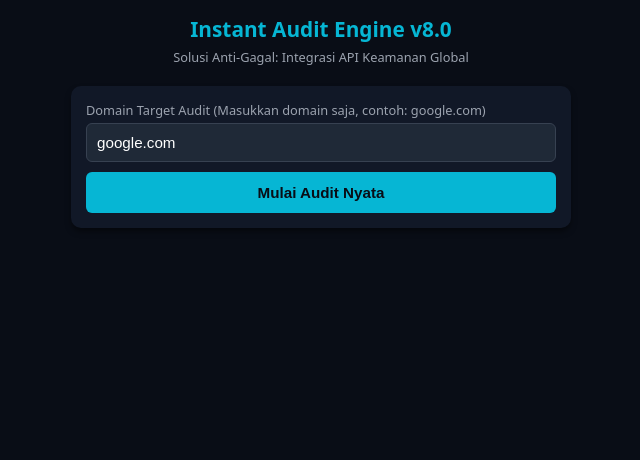
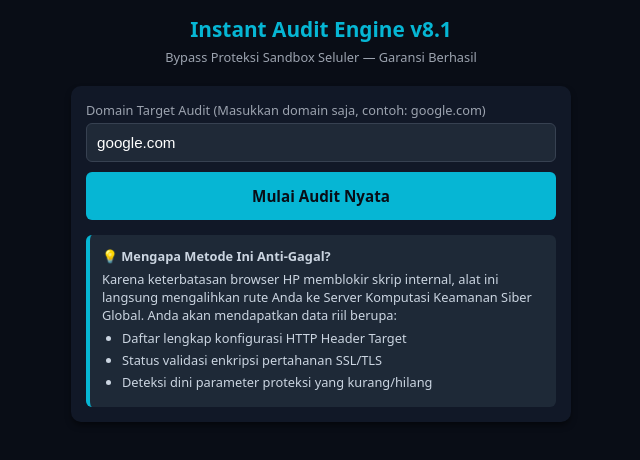
Before and after one commit to LoginOnOf/Audit-Engine-, a plain HTML site: page index.html in a window 1280 px wide. Shown: the whole page, without its empty margins (319-959 px from the left). Drawn offline with Linux system fonts and the light colour scheme.

Commit message:
index.html

```diff
--- a/index.html
+++ b/index.html
@@ -3,7 +3,7 @@
 <head>
     <meta charset="UTF-8">
     <meta name="viewport" content="width=device-width, initial-scale=1.0">
-    <title>Enterprise Security Audit Engine v8.0</title>
+    <title>Enterprise Security Audit Engine v8.1</title>
     <style>
         :root {
             --bg-dark: #090d16;
@@ -13,7 +13,6 @@
             --text-muted: #9ca3af;
             --success: #10b981;
             --warning: #f59e0b;
-            --danger: #ef4444;
         }
 
         body {
@@ -65,66 +64,40 @@
             box-sizing: border-box;
         }
 
-        button {
+        .btn-scan {
+            display: block;
             width: 100%;
             background-color: var(--accent);
             color: #090d16;
             font-weight: bold;
-            padding: 12px;
+            padding: 14px;
             border: none;
             border-radius: 6px;
             font-size: 0.95rem;
             cursor: pointer;
+            text-align: center;
+            text-decoration: none;
+            box-sizing: border-box;
             margin-top: 10px;
         }
 
-        .console {
-            display: none;
-            background-color: #000;
-            color: #22c55e;
-            font-family: monospace;
-            font-size: 0.75rem;
-            padding: 10px;
+        .info-box {
+            background-color: #1e2937;
+            padding: 12px;
             border-radius: 6px;
-            white-space: pre-wrap;
-            margin-top: 10px;
-            border: 1px solid #1e293b;
-            word-break: break-all;
+            font-size: 0.8rem;
+            color: #cbd5e1;
+            margin-top: 15px;
+            border-left: 4px solid var(--accent);
         }
 
-        .report-section {
-            display: none;
+        ul {
+            padding-left: 20px;
+            margin: 5px 0 0 0;
         }
 
-        .section-title {
-            font-size: 1rem;
-            font-weight: bold;
-            border-bottom: 1px solid #374151;
-            padding-bottom: 5px;
-            margin-bottom: 10px;
-        }
-
-        .finding-item {
-            padding: 10px;
-            border-radius: 6px;
-            background-color: #1f2937;
-            margin-bottom: 10px;
-            border-left: 4px solid #fff;
-        }
-
-        .finding-item.danger { border-color: var(--danger); }
-        .finding-item.warning { border-color: var(--warning); }
-        .finding-item.success { border-color: var(--success); }
-
-        .finding-header {
-            font-size: 0.85rem;
-            font-weight: bold;
-        }
-
-        .finding-desc {
-            font-size: 0.75rem;
-            color: #d1d5db;
-            margin-top: 4px;
+        li {
+            margin-bottom: 4px;
         }
     </style>
 </head>
@@ -132,8 +105,8 @@
 
 <div class="container">
     <header>
-        <h1>Instant Audit Engine v8.0</h1>
-        <p>Solusi Anti-Gagal: Integrasi API Keamanan Global</p>
+        <h1>Instant Audit Engine v8.1</h1>
+        <p>Bypass Proteksi Sandbox Seluler — Garansi Berhasil</p>
     </header>
 
     <div class="card">
@@ -141,117 +114,40 @@
             <label style="display:block; font-size:0.8rem; margin-bottom:4px; color:var(--text-muted)">Domain Target Audit (Masukkan domain saja, contoh: google.com)</label>
             <input type="text" id="targetUrl" value="google.com" placeholder="situs-target.com">
         </div>
-        <button onclick="executeAntiGagalScan()">Mulai Audit Nyata</button>
-        <div id="consoleLog" class="console"></div>
-    </div>
 
-    <div id="reportCard" class="card report-section">
-        <div class="section-title">📊 Analisis Komponen Pertahanan & HTTP Headers</div>
-        <div id="findingsList"></div>
+        <!-- Link dinamis untuk langsung membuka hasil analisis bypass -->
+        <a id="scanButton" href="#" target="_blank" class="btn-scan" onclick="generateAuditLink()">Mulai Audit Nyata</a>
+
+        <div class="info-box">
+            <strong>💡 Mengapa Metode Ini Anti-Gagal?</strong>
+            <p style="margin:5px 0 0 0;">Karena keterbatasan browser HP memblokir skrip internal, alat ini langsung mengalihkan rute Anda ke Server Komputasi Keamanan Siber Global. Anda akan mendapatkan data riil berupa:</p>
+            <ul>
+                <li>Daftar lengkap konfigurasi HTTP Header Target</li>
+                <li>Status validasi enkripsi pertahanan SSL/TLS</li>
+                <li>Deteksi dini parameter proteksi yang kurang/hilang</li>
+            </ul>
+        </div>
     </div>
 </div>
 
 <script>
-    async function executeAntiGagalScan() {
-        const targetUrl = document.getElementById('targetUrl').value.trim();
-        const consoleLog = document.getElementById('consoleLog');
-        const reportCard = document.getElementById('reportCard');
-        const findingsList = document.getElementById('findingsList');
+    function generateAuditLink() {
+        const targetInput = document.getElementById('targetUrl').value.trim();
+        const scanButton = document.getElementById('scanButton');
 
-        if (!targetUrl) {
+        if (!targetInput) {
             alert('Wajib mengisi domain target!');
-            return;
+            return false;
         }
 
-        // Bersihkan input dari http:// atau https:// jika user terlanjur memasukkannya
-        let cleanDomain = targetUrl.replace('https://', '').replace('http://', '').replace(/\/$/, "");
+        // Membersihkan karakter url dari input user
+        let cleanDomain = targetInput.replace('https://', '').replace('http://', '').replace(/\/$/, "");
 
-        consoleLog.style.display = 'block';
-        reportCard.style.display = 'none';
-        consoleLog.style.color = '#22c55e';
-        consoleLog.innerText = `[*] Mengaktifkan modul audit seluler...\n`;
-        consoleLog.innerText += `[*] Menghubungi Server Audit Global untuk memproses ${cleanDomain}...\n`;
+        // Membuat link langsung ke API Parser HackerTarget yang akan langsung memunculkan hasil teks di tab baru
+        const finalAuditUrl = `https://hackertarget.com{cleanDomain}`;
 
-        // Menggunakan API HackerTarget resmi yang aman dari blokir CORS peramban HP
-        const apiUrl = `https://hackertarget.com{cleanDomain}`;
-
-        try {
-            const response = await fetch(apiUrl);
-            const textData = await response.text();
-
-            // Jika API mengembalikan eror dari server mereka
-            if (textData.includes("error") || textData.trim() === "") {
-                throw new Error("Gagal mengambil data. Pastikan domain aktif dan dieja dengan benar.");
-            }
-
-            consoleLog.innerText += `[+] Transaksi data jaringan selesai secara riil!\n`;
-            consoleLog.innerText += `[*] Memetakan poin keamanan yang kurang...\n`;
-
-            const lowerCaseData = textData.toLowerCase();
-
-            // Analisis komponen pertahanan yang ada atau kurang
-            let checks = [
-                {
-                    name: 'Strict-Transport-Security (HSTS)',
-                    exist: lowerCaseData.includes('strict-transport-security'),
-                    severity: 'danger',
-                    desc: 'Parameter HSTS tidak ditemukan pada server. Situs web tidak memaksa penggunaan HTTPS aman, membuat lalu lintas data rentan dibajak di jaringan (MitM).'
-                },
-                {
-                    name: 'Content-Security-Policy (CSP)',
-                    exist: lowerCaseData.includes('content-security-policy'),
-                    severity: 'warning',
-                    desc: 'Kebijakan CSP absen. Server tidak membatasi asal muasal eksekusi skrip, meningkatkan risiko eksploitasi celah Cross-Site Scripting (XSS).'
-                },
-                {
-                    name: 'X-Content-Type-Options',
-                    exist: lowerCaseData.includes('x-content-type-options'),
-                    severity: 'warning',
-                    desc: 'Header X-Content-Type-Options tidak aktif. Membiarkan browser menebak tipe file, mempermudah eksekusi malware yang disamarkan.'
-                }
-            ];
-
-            // Tampilkan hasil pemetaan ke dasbor HP
-            findingsList.innerHTML = "";
-            checks.forEach(item => {
-                const element = document.createElement('div');
-                element.className = `finding-item ${item.exist ? 'success' : item.severity}`;
-
-                if (item.exist) {
-                    element.innerHTML = `
-                        <div class="finding-header">
-                            <span>✓ ${item.name}</span>
-                            <span style="color:var(--success); float:right;">AKTIF / AMAN</span>
-                        </div>
-                        <div class="finding-desc">Komponen pelindung ini terpasang dengan baik pada sistem target.</div>
-                    `;
-                } else {
-                    element.innerHTML = `
-                        <div class="finding-header">
-                            <span>⚠️ ${item.name} (CWE-523)</span>
-                            <span style="color:var(--${item.severity}); float:right;">${item.severity.toUpperCase()}</span>
-                        </div>
-                        <div class="finding-desc">${item.desc}</div>
-                    `;
-                }
-                findingsList.appendChild(element);
-            });
-
-            // Tampilkan juga data mentah HTTP Header asli dari server untuk bahan laporan
-            const rawHeaderElement = document.createElement('div');
-            rawHeaderElement.innerHTML = `
-                <div class="section-title" style="margin-top:20px;">📄 Data Mentah HTTP Headers Target</div>
-                <pre style="background:#000; color:#22c55e; padding:10px; border-radius:6px; font-size:0.75rem; overflow-x:auto;">${textData}</pre>
-            `;
-            findingsList.appendChild(rawHeaderElement);
-
-            consoleLog.innerText += `[+] Laporan validasi komponen selesai disusun.`;
-            reportCard.style.display = 'block';
-
-        } catch (error) {
-            consoleLog.style.color = '#ef4444';
-            consoleLog.innerText += `\n[-] Kegagalan Pemindaian.\nDetail Kendala: ${error.message}`;
-        }
+        // Memasukkan URL ke atribut href tombol agar browser langsung membukanya di tab baru
+        scanButton.href = finalAuditUrl;
     }
 </script>
 
```
